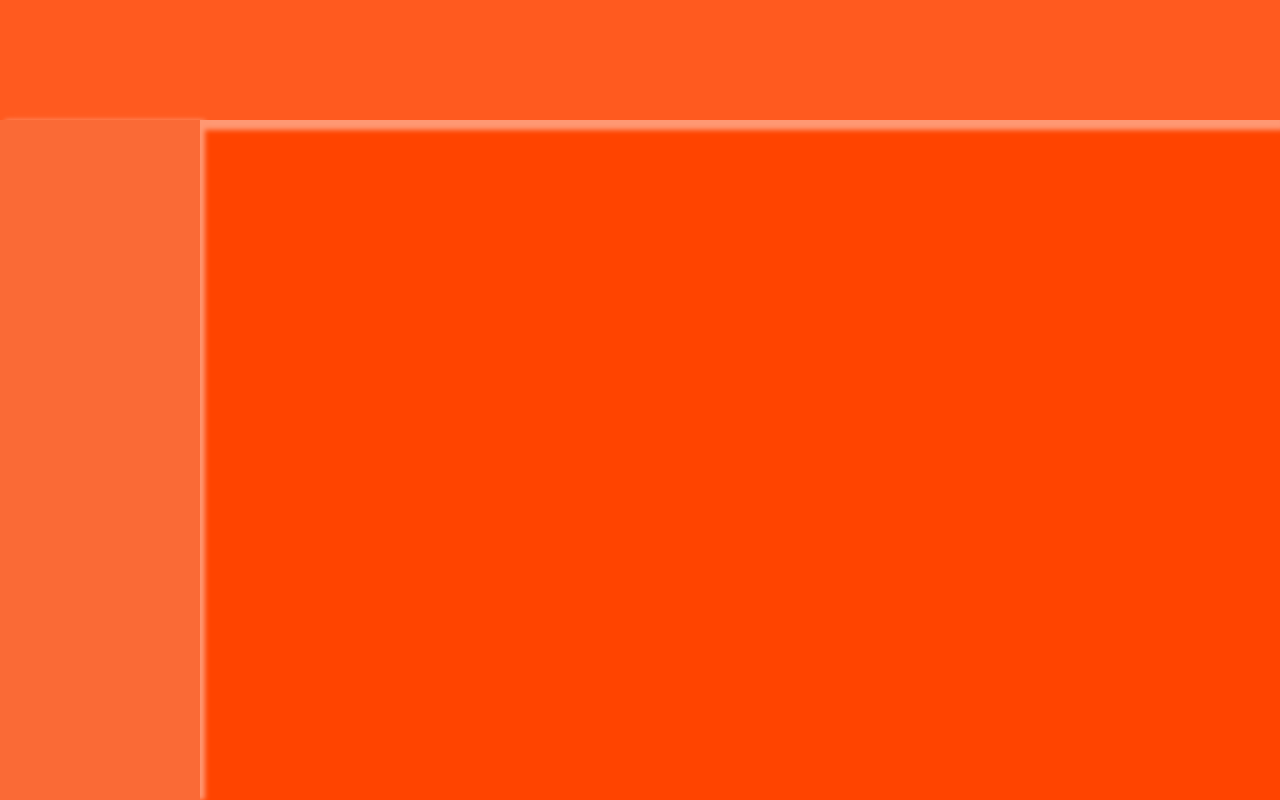
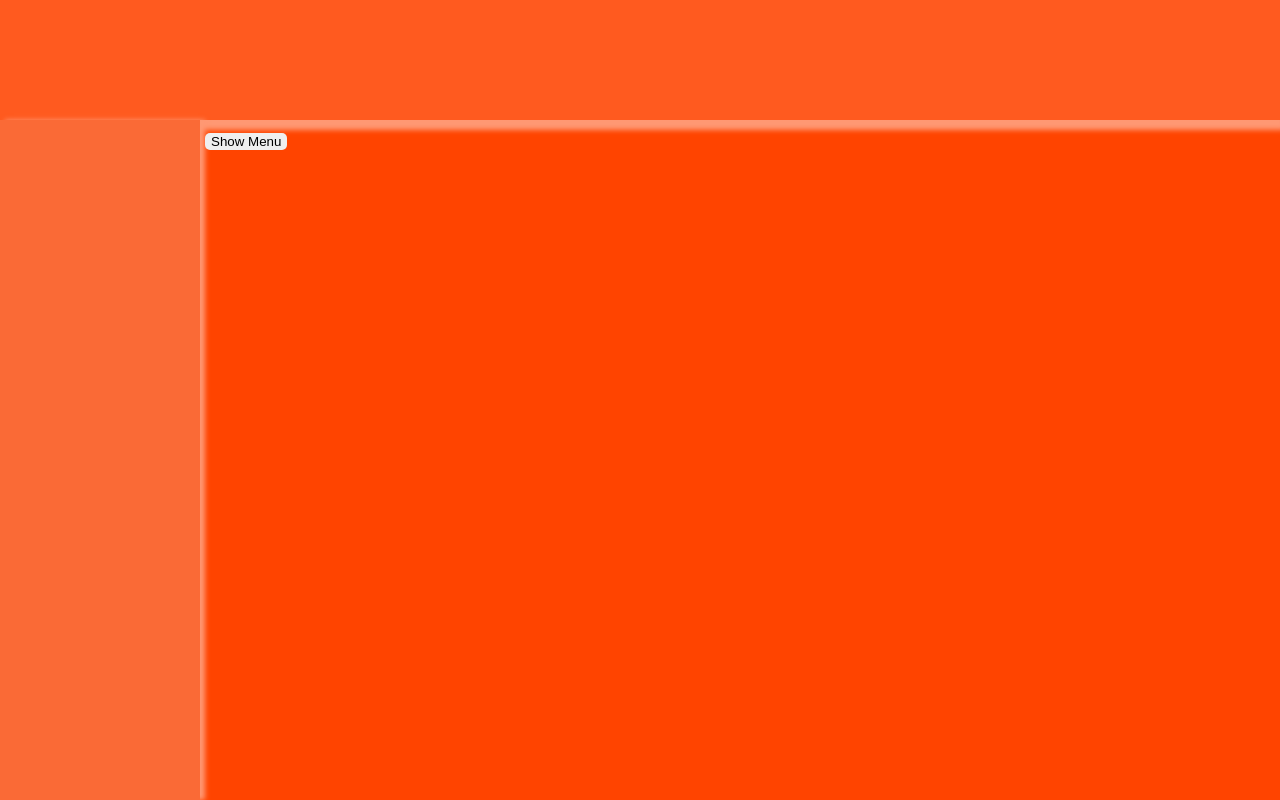
Before and after one commit to Eddieramirez29/Gallery, a plain HTML site: page index.html in a window 1280 px wide. Drawn offline with Linux system fonts and the light colour scheme.

Commit message:
showMenu button was added. It hides or shows the menu placed on the left side

```diff
--- a/index.css
+++ b/index.css
@@ -1,6 +1,4 @@
 body{ margin: 0; padding: 0; border: 0;
-
-
     background-color: rgb(255, 68, 0);
 }
 
@@ -21,3 +19,24 @@ body{ margin: 0; padding: 0; border: 0;
     background-color: rgb(250, 106, 54);
     box-shadow: 5px 0px 5px 0px rgb(255, 152, 115);
 }
+
+#showMenu
+{
+    border: none;
+    display: flex;
+    position: absolute;
+    left: 205px;
+    bottom: calc(100vh - 150px);
+    border-radius: 5px;
+}
+
+#showMenu:hover
+{
+    background-color: rgb(57, 57, 247);
+    color: white;
+}
+
+#showMenu:active
+{
+    transform: scale(0.95);
+}
--- a/index.html
+++ b/index.html
@@ -10,6 +10,8 @@
 
     <header class="header_section"></header>
     <aside  class="right_bar"></aside>
+    <button id="showMenu">Show Menu</button>
+
 
 
     <script src="./index.js"></script>
```
